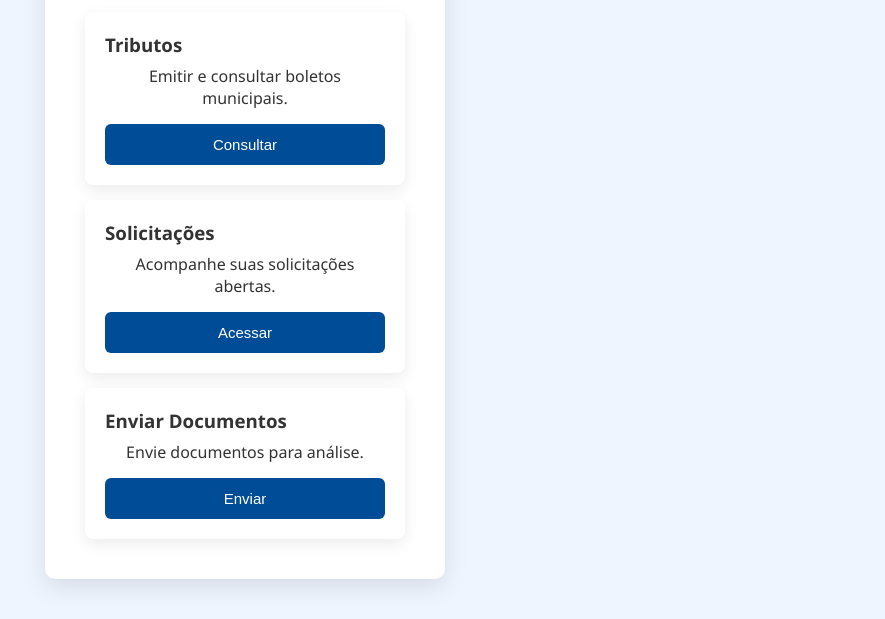
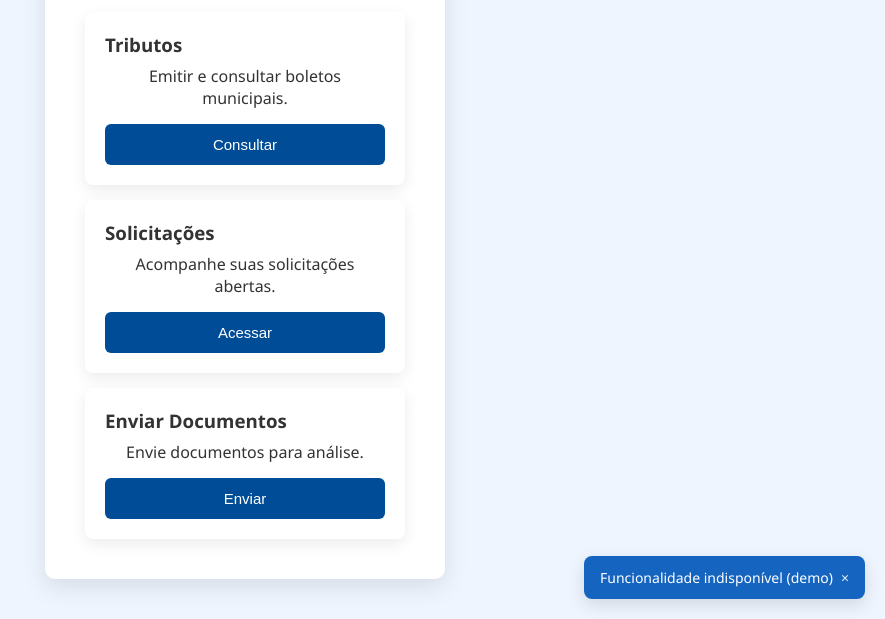
Before and after one commit to Bastor99/PortalCidadoSeguro, a website: page public/dashboard.html in a window 1280 px wide. Both pictures are taken after a click on the button "Consultar". Shown: the part 181-800 px from the top of the page, without its empty margins (395-1280 px from the left). Drawn offline with Linux system fonts and the light colour scheme.

Commit message:
feat: toasts

```diff
--- a/public/dashboard.html
+++ b/public/dashboard.html
@@ -18,24 +18,26 @@
 <div class="card">
 <h3>Tributos</h3>
 <p>Emitir e consultar boletos municipais.</p>
-<button>Consultar</button>
+<button onclick="showToast('info','Funcionalidade indisponível (demo)')">Consultar</button>
 </div>
 
 <div class="card">
 <h3>Solicitações</h3>
 <p>Acompanhe suas solicitações abertas.</p>
-<button>Acessar</button>
+<button onclick="showToast('info','Listando suas solicitações (demo)')">Acessar</button>
 </div>
 
 <div class="card">
 <h3>Enviar Documentos</h3>
 <p>Envie documentos para análise.</p>
-<button>Enviar</button>
+<button onclick="showToast('info','Envio iniciado (demo)')">Enviar</button>
 </div>
 
 </div>
 
 </div>
 
+<script src="script.js"></script>
+
 </body>
 </html>
--- a/public/script.js
+++ b/public/script.js
@@ -1,3 +1,44 @@
+/* Toast helper */
+function ensureToastContainer(){
+  let c = document.querySelector('.toast-container');
+  if(!c){
+    c = document.createElement('div');
+    c.className = 'toast-container';
+    document.body.appendChild(c);
+  }
+  return c;
+}
+
+function showToast(type, message, duration = 3500){
+  const container = ensureToastContainer();
+
+  const t = document.createElement('div');
+  t.className = `toast ${type}`;
+  t.innerHTML = `<span class="toast-message">${message}</span>`;
+
+  const close = document.createElement('span');
+  close.className = 'toast-close';
+  close.innerText = '×';
+  close.onclick = () => { hideToast(t); };
+  t.appendChild(close);
+
+  container.appendChild(t);
+
+  // force reflow to enable transition
+  void t.offsetWidth;
+  t.classList.add('show');
+
+  const timeout = setTimeout(() => hideToast(t), duration);
+  t._timeout = timeout;
+}
+
+function hideToast(el){
+  if(!el) return;
+  clearTimeout(el._timeout);
+  el.classList.remove('show');
+  setTimeout(() => { if(el.parentNode) el.parentNode.removeChild(el); }, 300);
+}
+
 async function login() {
 
   const username = document.getElementById("user").value.trim();
@@ -9,11 +50,13 @@ async function login() {
   // validação básica
   if(username.length < 3){
     msg.innerText = "Usuário inválido.";
+    showToast('error', 'Usuário inválido.');
     return;
   }
 
   if(password.length < 3){
     msg.innerText = "Senha inválida.";
+    showToast('error', 'Senha inválida.');
     return;
   }
 
@@ -40,16 +83,21 @@ async function login() {
     localStorage.setItem("username", data.username);
     localStorage.setItem("role", data.role);
 
+    showToast('success', 'Login realizado com sucesso.');
+
     // redireciona conforme o tipo
-    if(data.role === "admin"){
-      window.location.href = "admin.html";
-    } else {
-      window.location.href = "dashboard.html";
-    }
+    setTimeout(() => {
+      if(data.role === "admin"){
+        window.location.href = "admin.html";
+      } else {
+        window.location.href = "dashboard.html";
+      }
+    }, 700);
 
   } catch(error){
 
     msg.innerText = "Usuário ou senha incorretos.";
+    showToast('error', 'Usuário ou senha incorretos.');
 
   }
 
--- a/public/style.css
+++ b/public/style.css
@@ -171,3 +171,39 @@ table td{
     font-size: 14px;
     text-align: center;
 }
+
+/* Toast notifications */
+.toast-container{
+    position: fixed;
+    right: 20px;
+    bottom: 20px;
+    display: flex;
+    flex-direction: column;
+    gap: 10px;
+    z-index: 9999;
+}
+.toast{
+    min-width: 220px;
+    max-width: 320px;
+    padding: 12px 16px;
+    border-radius: 8px;
+    color: #fff;
+    box-shadow: 0 6px 18px rgba(0,0,0,0.12);
+    font-size: 14px;
+    opacity: 0;
+    transform: translateY(8px);
+    transition: opacity 0.25s ease, transform 0.25s ease;
+}
+.toast.show{
+    opacity: 1;
+    transform: translateY(0);
+}
+.toast.success{ background: #2e7d32; }
+.toast.error{ background: #b00020; }
+.toast.info{ background: #1565c0; }
+.toast .toast-close{
+    float: right;
+    margin-left: 8px;
+    cursor: pointer;
+    opacity: 0.9;
+}
```
Also changed, not shown: public/admin.html (+13 -5 lines).
